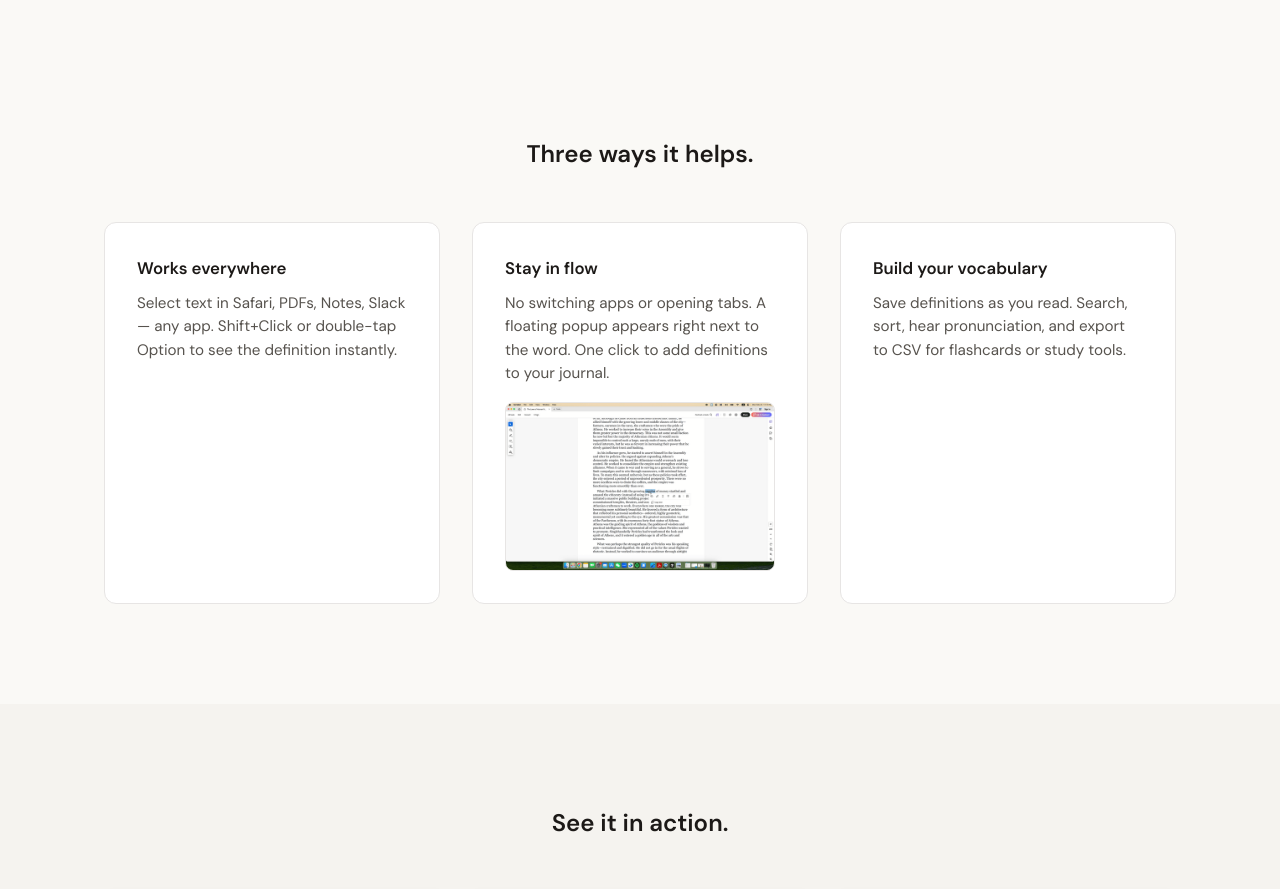
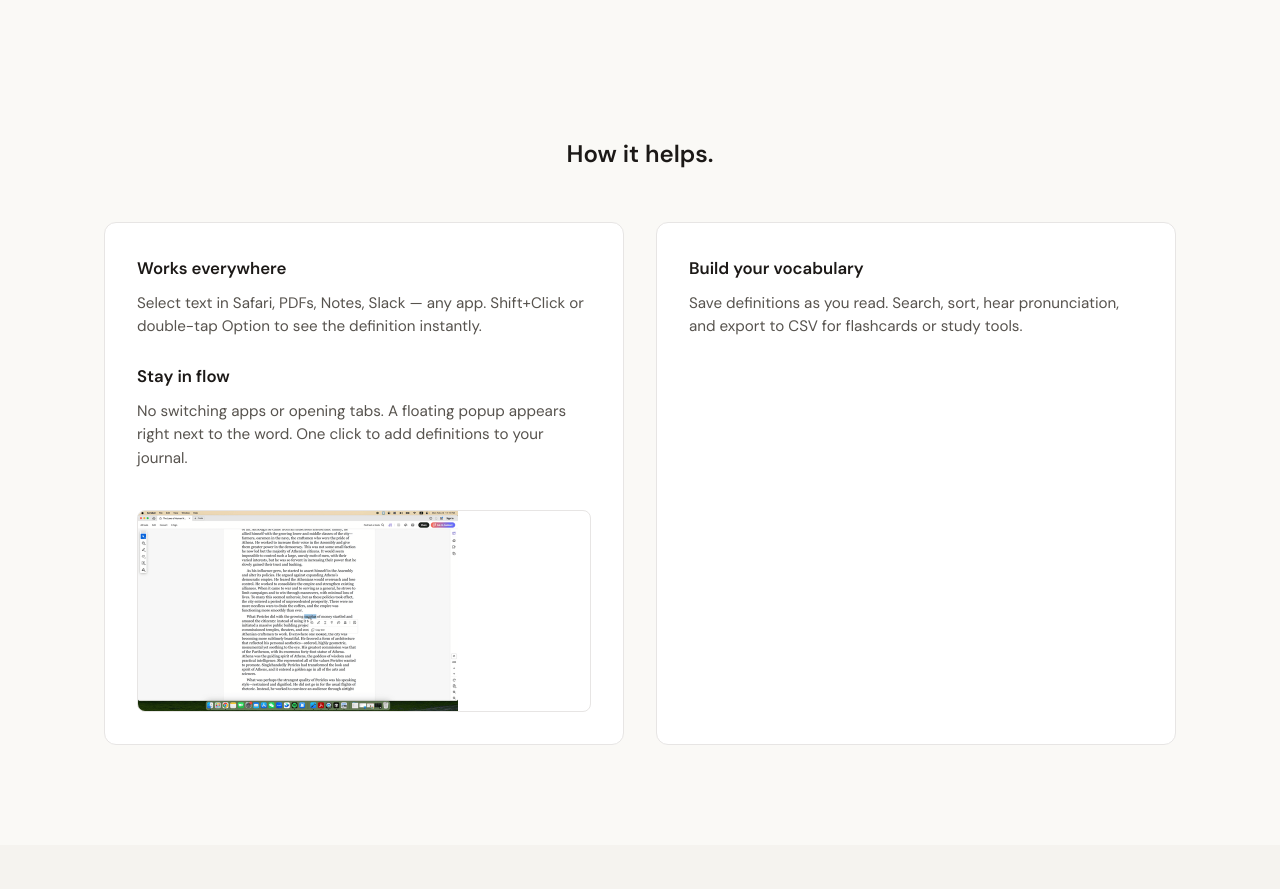
Before and after one commit to shawn0808/WordJournal, a plain HTML site: page docs/index.html in a window 1280 px wide. Shown: the part 1420-2309 px from the top of the page. Drawn offline with Linux system fonts and the light colour scheme.

Commit message:
Reorganize features: combine Works everywhere + Stay in flow, separate Build your vocabulary
Made-with: Cursor

```diff
--- a/docs/index.html
+++ b/docs/index.html
@@ -193,11 +193,30 @@
     }
     .features {
       display: grid;
-      grid-template-columns: repeat(3, 1fr);
+      grid-template-columns: 1fr 1fr;
       gap: 32px;
     }
     @media (max-width: 768px) {
       .features { grid-template-columns: 1fr; }
+    }
+    .feature-combined {
+      display: flex;
+      flex-direction: column;
+      gap: 24px;
+    }
+    .feature-combined .feature-block {
+      flex: 1;
+    }
+    .feature-combined .feature-block h3 {
+      font-size: 1.05rem;
+      font-weight: 600;
+      margin-bottom: 10px;
+    }
+    .feature-combined .feature-block p {
+      font-size: 0.95rem;
+      color: var(--text-muted);
+      line-height: 1.55;
+      margin: 0;
     }
     .feature {
       background: var(--card);
@@ -383,15 +402,17 @@
 
   <section class="features-section">
     <div class="container">
-      <h2>Three ways it helps.</h2>
+      <h2>How it helps.</h2>
       <div class="features">
-        <div class="feature">
-          <h3>Works everywhere</h3>
-          <p>Select text in Safari, PDFs, Notes, Slack — any app. Shift+Click or double-tap Option to see the definition instantly.</p>
-        </div>
-        <div class="feature">
-          <h3>Stay in flow</h3>
-          <p>No switching apps or opening tabs. A floating popup appears right next to the word. One click to add definitions to your journal.</p>
+        <div class="feature feature-combined">
+          <div class="feature-block">
+            <h3>Works everywhere</h3>
+            <p>Select text in Safari, PDFs, Notes, Slack — any app. Shift+Click or double-tap Option to see the definition instantly.</p>
+          </div>
+          <div class="feature-block">
+            <h3>Stay in flow</h3>
+            <p>No switching apps or opening tabs. A floating popup appears right next to the word. One click to add definitions to your journal.</p>
+          </div>
           <div class="feature-gif">
             <img src="https://raw.githubusercontent.com/shawn0808/WordJournal/main/screenshots/welcome-step4.gif" alt="One-click add to journal" width="320">
           </div>
```
